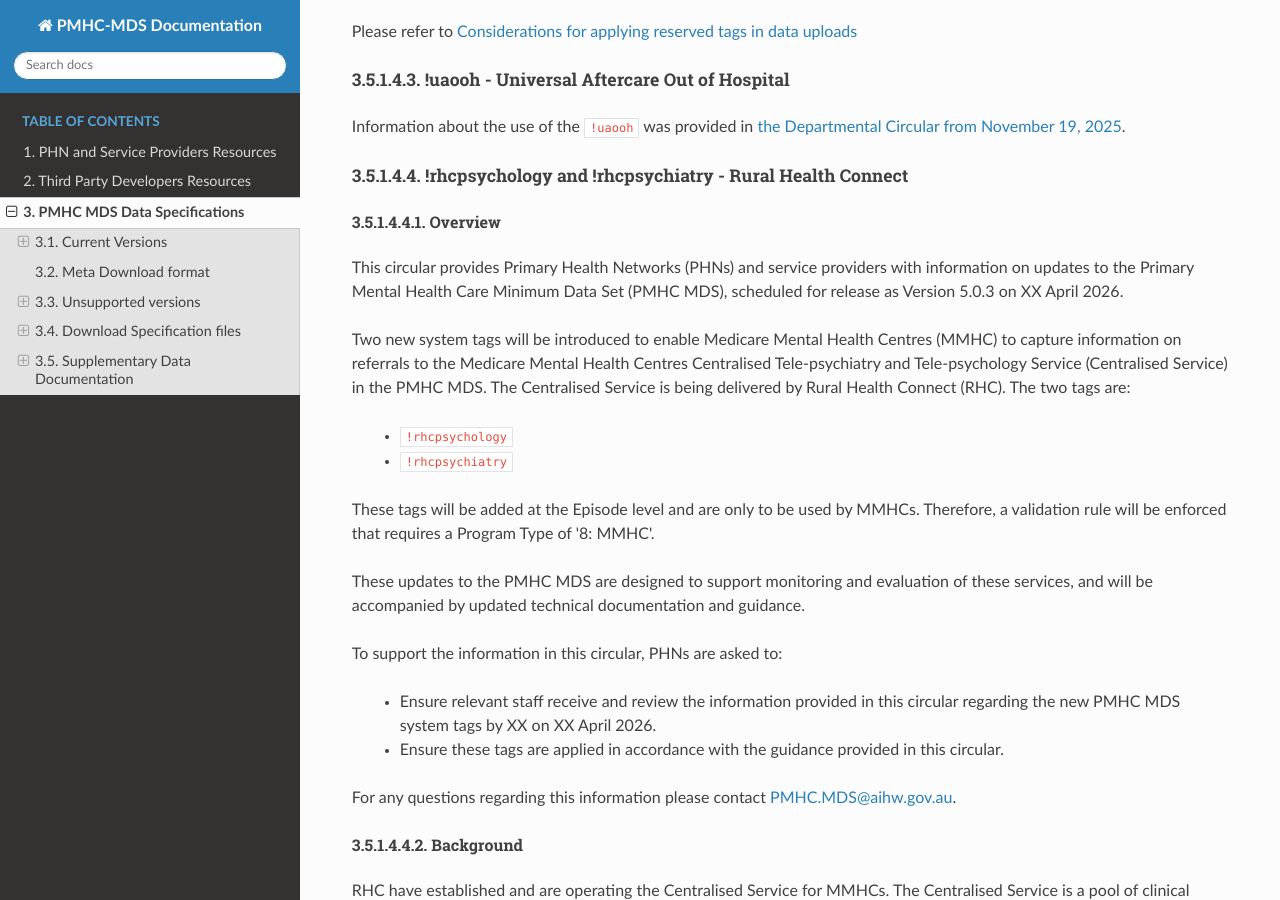
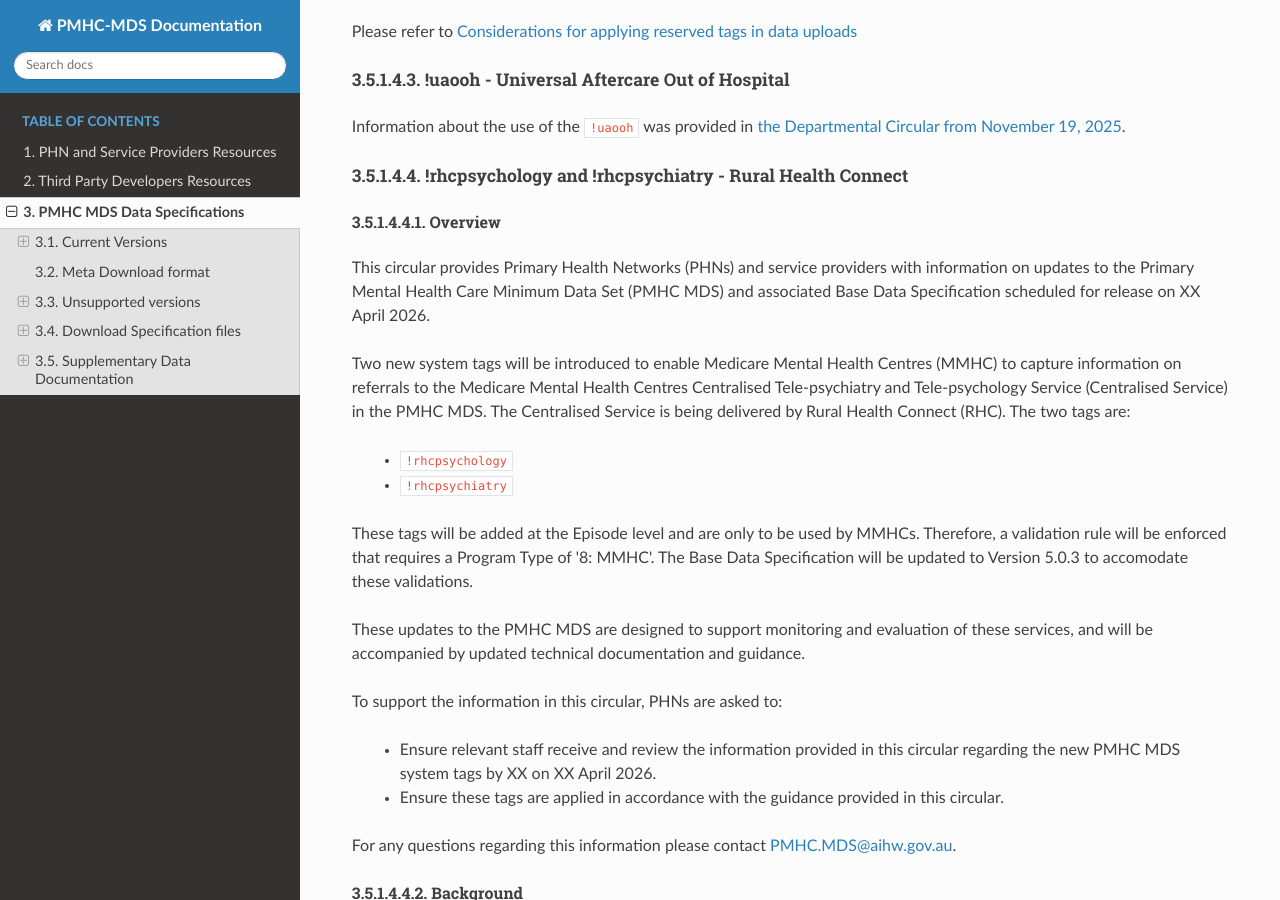
Before and after one commit to logicly-au/docs.pmhc-mds.com, a Sphinx documentation site: the page built from docs/data-specifications.rst, in a window 1280 px wide and 900 px high, scrolled down 9305 px. Built offline with Sphinx 7.4.7 and the Read the Docs theme 3.1.0, drawn with Linux system fonts in a browser that asks for light colours.

Commit message:
Updates to make it clear that Version 5.0.3 is the specification version, not the software version.

```diff
--- a/docs/data-specifications.rst
+++ b/docs/data-specifications.rst
@@ -541,7 +541,8 @@
 
 This circular provides Primary Health Networks (PHNs) and service providers
 with information on updates to the Primary Mental Health Care Minimum Data
-Set (PMHC MDS), scheduled for release as Version 5.0.3 on XX April 2026.
+Set (PMHC MDS) and associated Base Data Specification scheduled for release
+on XX April 2026.
 
 Two new system tags will be introduced to enable Medicare Mental Health
 Centres (MMHC) to capture information on referrals to the Medicare Mental
@@ -554,7 +555,8 @@
 
 These tags will be added at the Episode level and are only to be used by
 MMHCs. Therefore, a validation rule will be enforced that requires a Program
-Type of '8: MMHC'.
+Type of '8: MMHC'. The Base Data Specification will be updated to Version
+5.0.3 to accomodate these validations.
 
 These updates to the PMHC MDS are designed to support monitoring and
 evaluation of these services, and will be accompanied by updated technical
```
